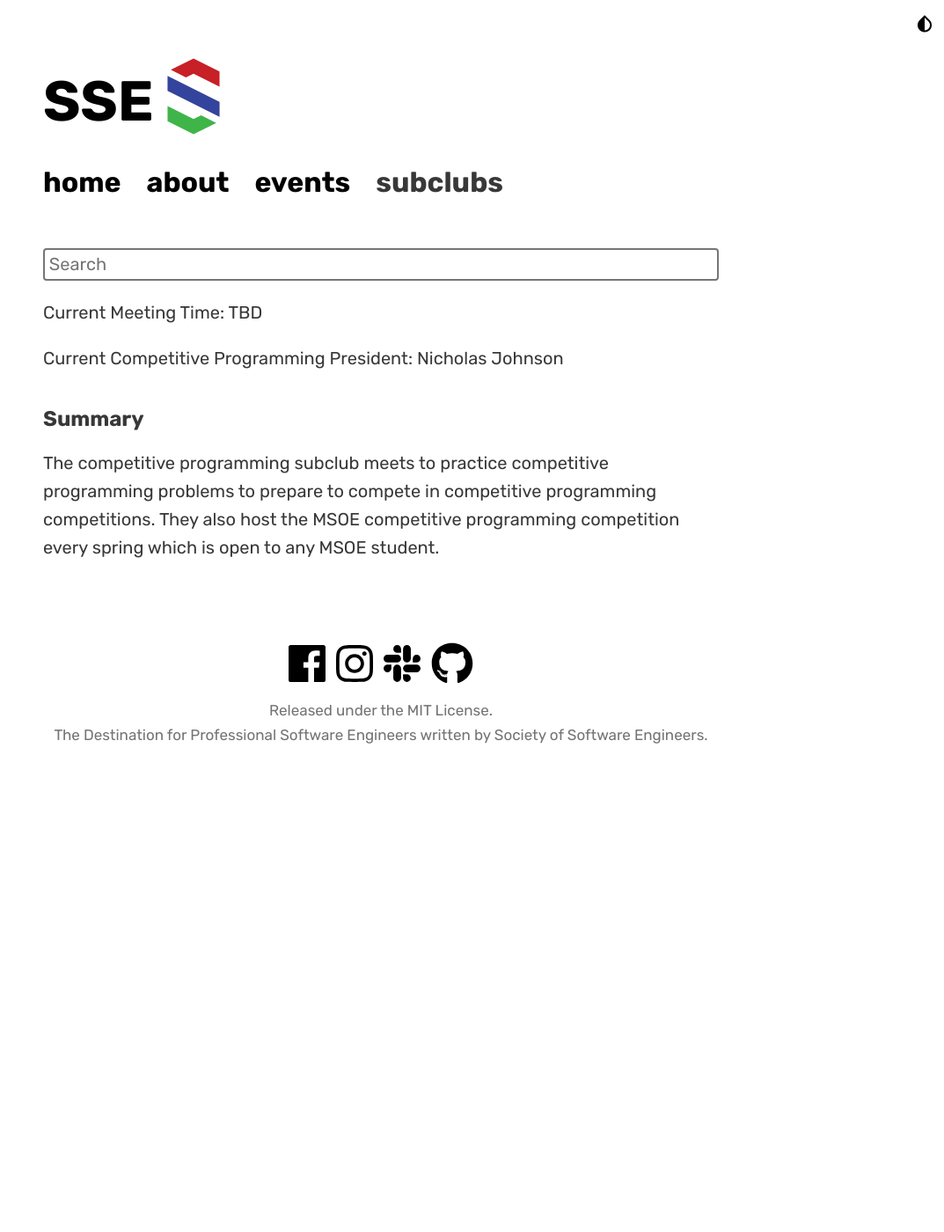
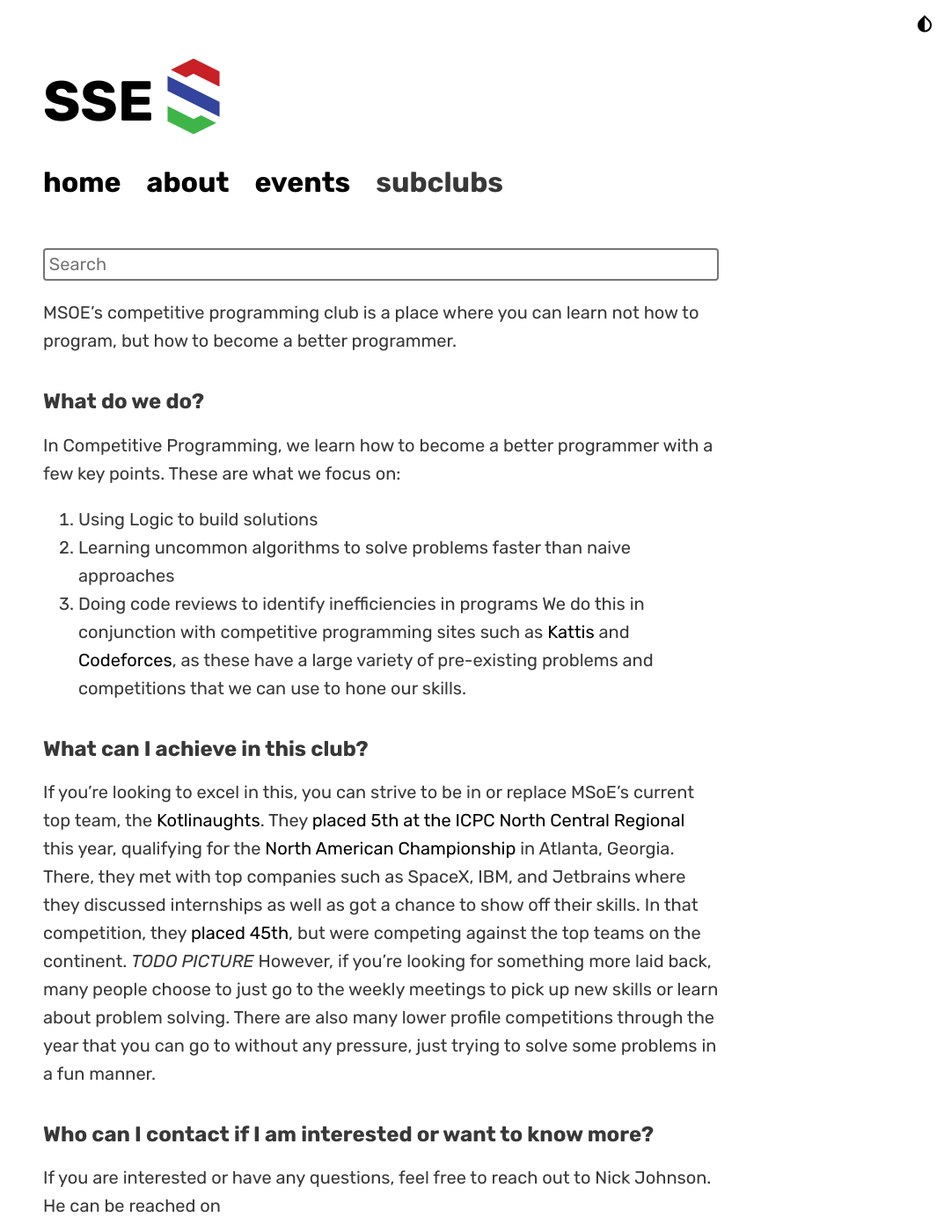
Before and after one commit to msoe-sse/msoe-sse.github.io, a Jekyll site: the page built from _subclubs/competitiveProgramming.md, in a window 1280 px wide and 1400 px high. Shown: the whole window at 88% size, without its empty margins (207-1280 px from the left). Built offline with Jekyll 4.4.1, drawn with Linux system fonts in a browser that asks for light colours; nearby versions of some CDN libraries; some web fonts are replaced; some of the changed text lies outside the part shown.

Commit message:
Modifying the competitive programming page based on content recieved from Nick Johnson

```diff
--- a/_subclubs/competitiveProgramming.md
+++ b/_subclubs/competitiveProgramming.md
@@ -4,9 +4,23 @@ title: Competitive Programming
 permalink: /subclubs/competitiveprogramming
 ---
 
-Current Meeting Time: TBD
+MSOE's competitive programming club is a place where you can learn not how to program, but how to become a better programmer.
 
-Current Competitive Programming President: Nicholas Johnson
+## What do we do?
+In Competitive Programming, we learn how to become a better programmer with a few key points. These are what we focus on:
+1. Using Logic to build solutions
+2. Learning uncommon algorithms to solve problems faster than naive approaches
+3. Doing code reviews to identify inefficiencies in programs
+We do this in conjunction with competitive programming sites such as [Kattis](https://kattis.com) and [Codeforces](https://codeforces.com), as these have a large variety of pre-existing problems and competitions that we can use to hone our skills.
 
-## Summary
-The competitive programming subclub meets to practice competitive programming problems to prepare to compete in competitive programming competitions. They also host the MSOE competitive programming competition every spring which is open to any MSOE student.
+## What can I achieve in this club?
+If you're looking to excel in this, you can strive to be in or replace MSoE's current top team, the [Kotlinaughts](https://codeforces.com/teams/with/sylvyrfysh). They [placed 5th at the ICPC North Central Regional](https://ncna19.kattis.com/standings) this year, qualifying for the [North American Championship](https://nac.icpc.global/) in Atlanta, Georgia. There, they met with top companies such as SpaceX, IBM, and Jetbrains where they discussed internships as well as got a chance to show off their skills. In that competition, they [placed 45th](https://nac.icpc.global/history/2020/scoreboard/), but were competing against the top teams on the continent.
+*TODO PICTURE*
+However, if you're looking for something more laid back, many people choose to just go to the weekly meetings to pick up new skills or learn about problem solving. There are also many lower profile competitions through the year that you can go to without any pressure, just trying to solve some problems in a fun manner.
+
+## Who can I contact if I am interested or want to know more?
+If you are interested or have any questions, feel free to reach out to Nick Johnson. He can be reached on
+- Teams (johnsonn@msoe.edu)
+- SSE Slack (@Nick J)
+- [Email](mailto:johnsonn@msoe.edu)
+- Any time you see him in person!
```
